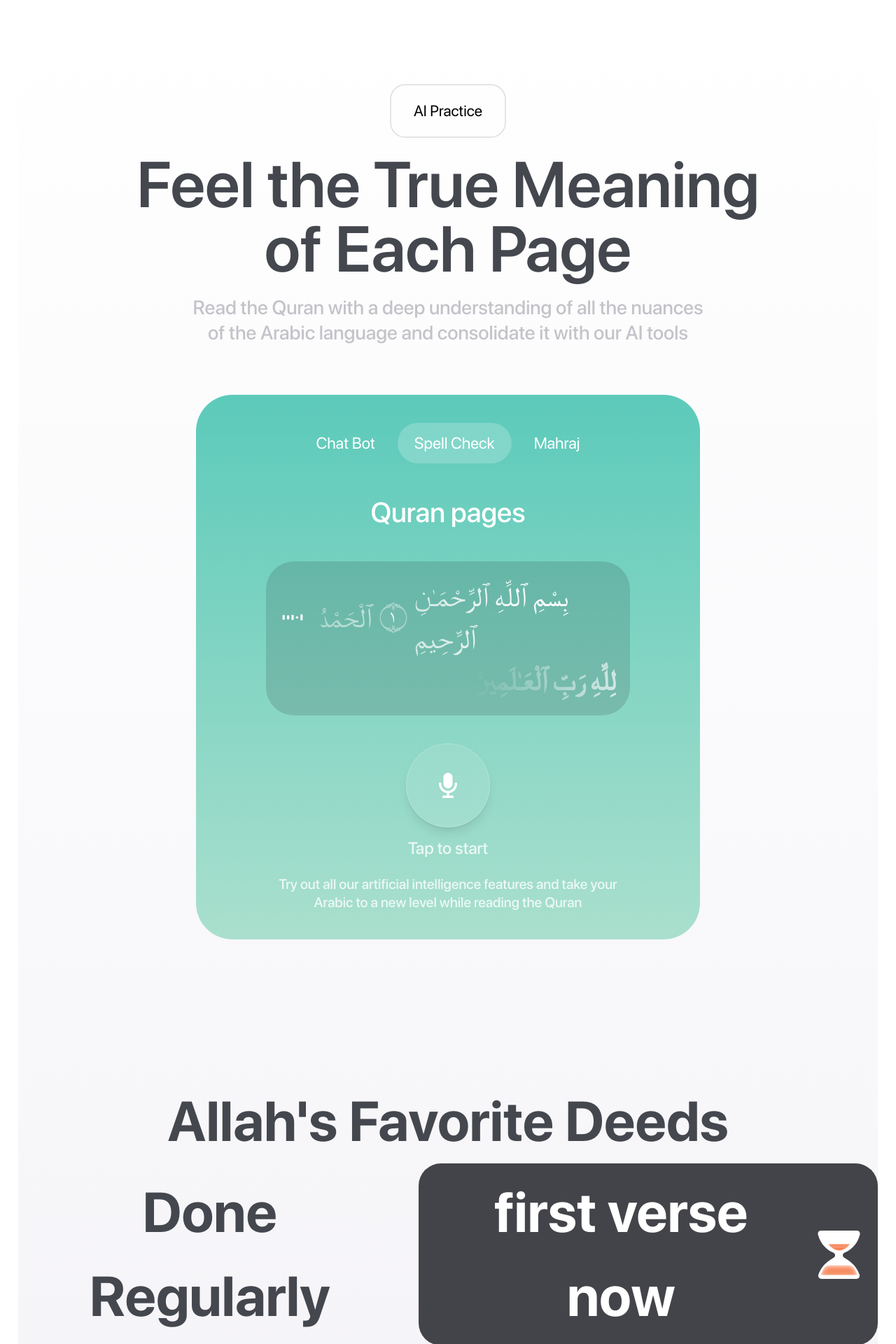
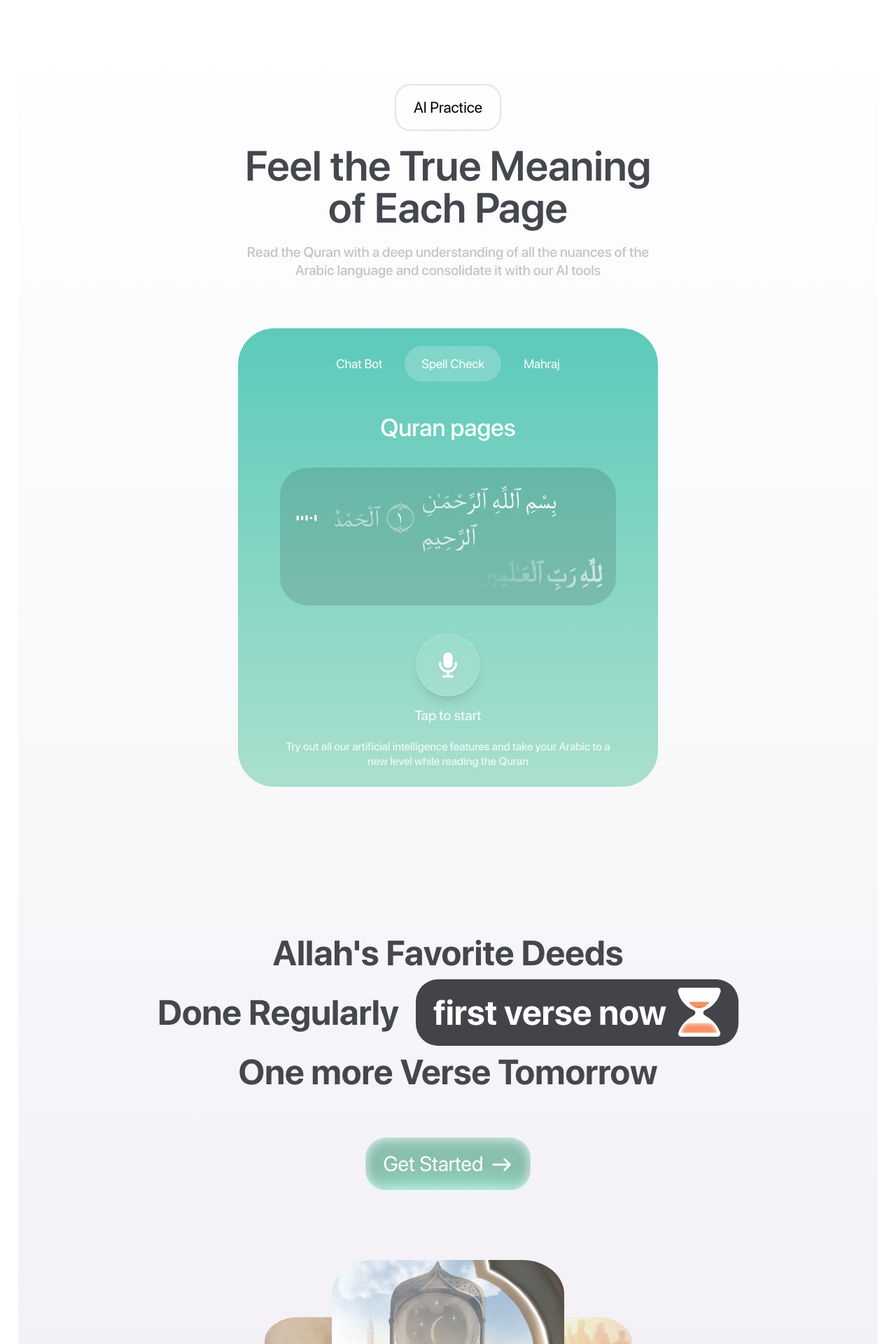
Before and after one commit to Rakhimv/hifzy, a React (Vite) app: page / in a window 1280 px wide. Shown: the part 7320-9240 px from the top of the page at 70% size. Built offline with nearby package versions, Linux system fonts and the light colour scheme.

Commit message:
final adaptive pc

```diff
--- a/src/components/AiPractice/AiPractice.tsx
+++ b/src/components/AiPractice/AiPractice.tsx
@@ -6,7 +6,7 @@ const AiPractice: React.FC = () => (
     <div id="study-process" className="min-h-screen bg-gradient-to-b from-[#FFFFFF] to-[#F2F0F5] flex flex-col items-center relative z-[11] w-[96%] m-auto rounded-b-[52px]">
         <HeaderSection
             topic="AI Practice"
-            text="Feel the True Meaning of Each Page"
+            text="Feel the True Meaning <br> of Each Page"
             sub="Read the Quran with a deep understanding of all the nuances of the Arabic language and consolidate it with our AI tools"
         />
         <TabSection />
--- a/src/components/AiPractice/FavoriteDeeds.tsx
+++ b/src/components/AiPractice/FavoriteDeeds.tsx
@@ -59,7 +59,7 @@ const FavoriteDeeds: React.FC = () => {
 
             <div
                 ref={titleRef}
-                className="w-full flex flex-col items-center text-center font-bold text-[80px] text-primary"
+                className="w-full flex flex-col items-center text-center font-bold text-[50px] xs1500:text-[60px] xs1700:text-[70px] xs1900:text-[80px] text-primary"
             >
                 <p>Allah's Favorite Deeds</p>
 
@@ -70,7 +70,7 @@ const FavoriteDeeds: React.FC = () => {
                         initial={{ opacity: 0.1 }}
                         animate={{ opacity: isVisibleTitle ? 1 : 0.1 }}
                         transition={{ duration: 0.8 }}
-                        className="bg-[#434449] py-[10px] px-[25px] rounded-[32px] flex items-center gap-[16px] relative"
+                        className="bg-[#434449] py-[10px] px-[25px] rounded-[32px] flex items-center gap-[16px] relative overflow-hidden"
                     >
                         <motion.p
                             initial={{ x: 100 }}
@@ -141,10 +141,12 @@ const FavoriteDeeds: React.FC = () => {
                 animate={{ opacity: isVisibleButton ? 1 : 0, y: isVisibleButton ? 0 : 20 }}
                 transition={{ duration: 0.6, delay: 0.8, ease: "easeOut" }}
                 ref={buttonRef}
-                className="relative text-[34px] inline-block h-max rounded-[22px] overflow-hidden"
+                className="relative text-[30px] xs1700:text-[34px] inline-block h-max rounded-[22px] overflow-hidden"
             >
                 <button
-                    className="relative px-[32px] py-[20px] cursor-pointer outline-none rounded-[36px] mt-[56px] text-white bg-gradient-to-b from-[#90C6B6] to-[#7BAF9D] shadow-[inset_0_0_15px_2px_rgba(255,255,255,0.73)] flex items-center gap-[10px]"
+                    className="relative
+                    px-[25px] py-[15px] xs1700:px-[32px] xs1700:py-[20px]
+                    cursor-pointer outline-none rounded-[30px] xs1700:rounded-[36px] mt-[56px] text-white bg-gradient-to-b from-[#90C6B6] to-[#7BAF9D] shadow-[inset_0_0_15px_2px_rgba(255,255,255,0.73)] flex items-center gap-[10px]"
                 >
                     <p className="z-[3]">Get Started</p>
                     <img src="/media/aipractice/array2.svg" />
--- a/src/components/AiPractice/HeaderSection.tsx
+++ b/src/components/AiPractice/HeaderSection.tsx
@@ -13,15 +13,19 @@ export const HeaderSection: React.FC<{ topic: string; text: string; sub?: string
         viewport={{ once: true, amount: 0.5 }}
     >
         <div className="mb-[20px] text-[22px]">
-            <button className="px-[32px] border-[2px] border-[#E4E4E4] py-[20px] outline-none rounded-[22px]">
+            <button className="px-[25px] py-[15px] xs1700:py-[20px] xs1700:px-[32px] border-[2px] border-[#E4E4E4]  outline-none rounded-[22px]">
                 {topic}
             </button>
         </div>
-        <div className="text-[92px] flex flex-col gap-[10px] text-primary max-w-[900px]">
-            <p className="leading-[1] text-center font-semibold">{text}</p>
+        <div className="text-[60px] xs1500:text-[70px] xs1700:text-[75px] xs1900:text-[92px] flex flex-col gap-[10px] text-primary max-w-[900px]" >
+            <p className="leading-[1] text-center font-semibold" dangerouslySetInnerHTML={{ __html: text }}></p>
         </div>
         {sub && (
-            <p className="text-op2 font-medium text-[28px] max-w-[730px] text-center mt-[20px] leading-[1.3]">
+            <p className="text-op2 font-medium
+            text-[20px]
+            xs1700:text-[24px]
+            xs1900:text-[28px] max-w-[60%]
+            text-center mt-[20px] leading-[1.3]">
                 {sub}
             </p>
         )}
--- a/src/components/AiPractice/TabContents.tsx
+++ b/src/components/AiPractice/TabContents.tsx
@@ -3,16 +3,19 @@ import Equalizer from "./Equalizer";
 import { useState } from "react";
 
 const ChatBotTab: React.FC = () => (
-  <div className="w-full h-full mt-[40px] flex flex-col items-center gap-[20px]">
+  <div className="w-full h-full mt-[20px] xs1700:mt-[40px] flex flex-col items-center gap-[20px]">
     <div className="w-full flex justify-end">
       <motion.div
         initial={{ scale: 0.7, opacity: 0 }}
         whileInView={{ scale: 1, opacity: 1 }}
         viewport={{ once: true, amount: 0.5 }}
         transition={{ duration: 0.5 }}
-        className="px-[30px] py-[20px] opacity-[.7] bg-black/10 rounded-[40px]"
+        className="
+          px-[20px] xs1700:px-[30px]
+          py-[15px] xs1700:py-[20px]
+          opacity-[.7] bg-black/10 rounded-[40px]"
       >
-        <p className="text-[24px] text-white">Where was the Quran first revealed?</p>
+        <p className="text-[18px] xs1700:text-[24px] text-white">Where was the Quran first revealed?</p>
       </motion.div>
     </div>
     <div className="w-full flex justify-start">
@@ -22,9 +25,12 @@ const ChatBotTab: React.FC = () => (
         viewport={{ once: true, amount: 0.5 }}
         transition={{ duration: 0.5, delay: 0.2 }}
         style={{ transformOrigin: "left" }}
-        className="px-[30px] w-[80%] py-[20px] bg-black/10 rounded-[40px]"
+        className="
+          px-[20px] xs1700:px-[30px]
+          py-[15px] xs1700:py-[20px]
+        w-[80%] bg-black/10 rounded-[40px]"
       >
-        <p className="text-[24px] text-white">
+        <p className="text-[18px] xs1700:text-[24px] text-white">
           The Quran was revealed in a blessed and significant night, specifically the Night of Decree or Night of Power (Laylat al-Qadr) during the month of Ramadan.
         </p>
       </motion.div>
@@ -34,10 +40,12 @@ const ChatBotTab: React.FC = () => (
       whileInView={{ scale: 1, y: 0, opacity: 1 }}
       viewport={{ once: true, amount: 0.5 }}
       transition={{ duration: 0.4, delay: 0.3 }}
-      className="bg-black/20 shadow-lg flex gap-[16px] items-center justify-center mt-[40px] py-[15px] px-[30px] rounded-[26px]"
+      className="bg-black/20 shadow-lg flex gap-[16px] items-center justify-center mt-[40px]
+      py-[15px] px-[20px] xs1700:px-[30px]
+      rounded-[26px]"
     >
       <img src="/media/aipractice/ai.svg" className="w-[25px] opacity-[.7]" />
-      <p className="text-[24px] font-semibold text-[#ffffff] opacity-[.7]">Ask Hifzy AI a question</p>
+      <p className="text-[18px] xs1700:text-[24px] font-semibold text-[#ffffff] opacity-[.7]">Ask Hifzy AI a question</p>
       <img src="/media/aipractice/array.svg" className="w-[35px] opacity-[.9]" />
     </motion.div>
   </div>
@@ -50,7 +58,7 @@ const SpellCheckTab: React.FC = () => (
       whileInView={{ y: 0, opacity: 1 }}
       viewport={{ once: true, amount: 0.5 }}
       transition={{ duration: 0.7, ease: "easeInOut" }}
-      className="text-white font-medium text-[40px]"
+      className="text-white font-medium text-[35px] xs1700:text-[40px]"
     >
       Quran pages
     </motion.p>
@@ -59,15 +67,19 @@ const SpellCheckTab: React.FC = () => (
       whileInView={{ y: 0, scale: 1, opacity: 1 }}
       viewport={{ once: true, amount: 0.5 }}
       transition={{ duration: 0.5, ease: "easeInOut" }}
-      className="w-full flex flex-col items-end p-[20px] rounded-[40px] mt-[40px] bg-[#00000020] relative"
+      className="w-full flex flex-col items-end p-[20px] rounded-[40px] mt-[30px] xs1700:mt-[40px] bg-[#00000020] relative"
     >
-      <p className="flex items-center justify-end text-[40px] gap-[10px] bg-gradient-to-r from-transparent from-[-40%] to-white to-[80%] text-transparent bg-clip-text">
+      <p className="flex items-center justify-end
+      text-[35px] xs1700:text-[40px]
+      gap-[10px] bg-gradient-to-r from-transparent from-[-40%] to-white to-[80%] text-transparent bg-clip-text">
         <Equalizer />
         <span> ٱلْحَمْدُ</span>
         <img className="w-[40px]" src="/media/aipractice/icon.svg" />
         بِسْمِ ٱللَّهِ ٱلرَّحْمَـٰنِ ٱلرَّحِيمِ
       </p>
-      <p className="text-[40px] font-bold bg-gradient-to-r from-transparent to-white to-[150%] text-transparent bg-clip-text">
+      <p className="
+      text-[35px] xs1700:text-[40px]
+font-bold bg-gradient-to-r from-transparent to-white to-[150%] text-transparent bg-clip-text">
         لِلَّهِ رَبِّ ٱلْعَـٰلَمِينَ
       </p>
     </motion.div>
@@ -76,7 +88,10 @@ const SpellCheckTab: React.FC = () => (
       whileInView={{ y: 0, scale: 1, opacity: 1 }}
       viewport={{ once: true, amount: 0.5 }}
       transition={{ duration: 0.7, ease: "easeInOut" }}
-      className="w-[120px] h-[120px] rounded-full bg-white/10 backdrop-blur-md border border-white/20 shadow-lg flex items-center justify-center mt-[40px]"
+      className="
+      h-[90px] xs1700:h-[120px]
+      w-[90px] xs1700:w-[120px]
+      rounded-full bg-white/10 backdrop-blur-md border border-white/20 shadow-lg flex items-center justify-center mt-[40px]"
     >
       <img src="/media/aipractice/micro.svg" />
     </motion.div>
@@ -85,7 +100,7 @@ const SpellCheckTab: React.FC = () => (
       whileInView={{ y: 0, scale: 1, opacity: 1 }}
       viewport={{ once: true, amount: 0.5 }}
       transition={{ duration: 0.7, ease: "easeInOut" }}
-      className="text-[24px] font-medium mt-[12px] text-[#ffffffcb]"
+      className="text-[20px] xs1700:text-[24px] font-medium mt-[12px] text-[#ffffffcb]"
     >
       Tap to start
     </motion.p>
@@ -101,16 +116,19 @@ const MahrajTab: React.FC = () => (
       transition={{ duration: 0.6, ease: "easeInOut" }}
       className="mt-[20px] w-full flex justify-center"
     >
-      <img className="w-[55%]" src="/media/aipractice/bigb.svg" />
+      <img className="w-[50%]" src="/media/aipractice/bigb.svg" />
     </motion.div>
     <motion.div
       initial={{ scale: 0.7, opacity: 0 }}
       whileInView={{ scale: 1, opacity: 1 }}
       viewport={{ once: true, amount: 0.5 }}
       transition={{ duration: 0.6, ease: "easeInOut" }}
-      className="bg-black/20 shadow-lg flex gap-[6px] items-center justify-center mt-[40px] py-[16px] px-[30px] rounded-[40px]"
+      className="bg-black/20 shadow-lg flex gap-[6px] items-center justify-center mt-[40px]
+        px-[20px] xs1700:px-[30px]
+          py-[10px] xs1700:py-[16px]
+      rounded-[40px]"
     >
-      <p className="text-[24px] font-semibold text-[#ffffff]">Check</p>
+      <p className="text-[20px] xs1700:text-[24px] font-semibold text-[#ffffff]">Check</p>
       <img src="/media/aipractice/ai.svg" className="w-[25px]" />
     </motion.div>
   </div>
@@ -139,7 +157,12 @@ const TabSection: React.FC = () => {
 
   return (
     <div
-      className="relative w-[720px] aspect-[848/900] mt-[70px] rounded-[52px] py-[40px] px-[100px] flex flex-col justify-between"
+      className="relative
+      w-[600px] xs1700:w-[720px]
+      py-[25px] xs1700:py-[40px]
+      px-[60px] s1700:px-[100px]
+
+      aspect-[848/900] mt-[70px] rounded-[52px]  flex flex-col justify-between"
       style={{
         "--color-from": tabsData[activeTab].bg[0],
         "--color-to": tabsData[activeTab].bg[1],
@@ -155,13 +178,12 @@ const TabSection: React.FC = () => {
         transition={{ duration: 1, ease: "easeInOut" }}
       />
       <div className="relative flex flex-col justify-between h-full">
-        <div className="flex justify-center gap-2 w-full text-[23px] text-white">
+        <div className="flex justify-center gap-2 w-full text-[18px] xs1700:text-[23px] text-white">
           {["Chat Bot", "Spell Check", "Mahraj"].map((label, index) => (
             <button
               key={index}
-              className={`px-[24px] py-[12px] rounded-[40px] cursor-pointer transition-all duration-300 ${
-                activeTab === index ? "bg-[#ffffff33]" : "hover:bg-[#ffffff20]"
-              }`}
+              className={`px-[24px] py-[12px] rounded-[40px] cursor-pointer transition-all duration-300 ${activeTab === index ? "bg-[#ffffff33]" : "hover:bg-[#ffffff20]"
+                }`}
               onClick={() => setActiveTab(index)}
             >
               {label}
@@ -181,7 +203,7 @@ const TabSection: React.FC = () => {
           </motion.div>
         </AnimatePresence>
         <motion.p
-          className="text-[#ffffffcb] font-medium text-[20px] text-center mt-[20px] leading-[1.3]"
+          className="text-[#ffffffcb] font-medium text-[16px] xs1700:text-[20px] text-center mt-[20px] leading-[1.3]"
           initial={{ opacity: 0, y: 20 }}
           whileInView={{ opacity: 1, y: 0 }}
           viewport={{ once: true, amount: 0.5 }}
--- a/src/components/FAQ/AiMsg.tsx
+++ b/src/components/FAQ/AiMsg.tsx
@@ -15,8 +15,10 @@ const AiMsg = (props: Props) => {
                 viewport={{ once: true, amount: 0.5 }}
                 transition={{ duration: 0.4, delay: 0.2 }}
                 style={{ transformOrigin: "center" }}
-                className="bg-[#F5F3F7] rounded-[40px] p-[40px] max-w-[75%]">
-                <p className="text-[28px] text-right text-transform text-[#66696E] font-medium">
+                className="bg-[#F5F3F7] rounded-[40px]
+                 p-[30px] xs1700:p-[40px]
+                 max-w-[75%]">
+                <p className="text-[23px] xs1700:text-[28px] text-right text-transform text-[#66696E] font-medium">
                     {props.text}
                 </p>
             </motion.div>
```
Also changed, not shown: src/components/FAQ/AlsoAsked.tsx (+7 -3 lines), src/components/FAQ/MyMsg.tsx (+5 -2 lines), src/components/Footer.tsx (+4 -4 lines).
